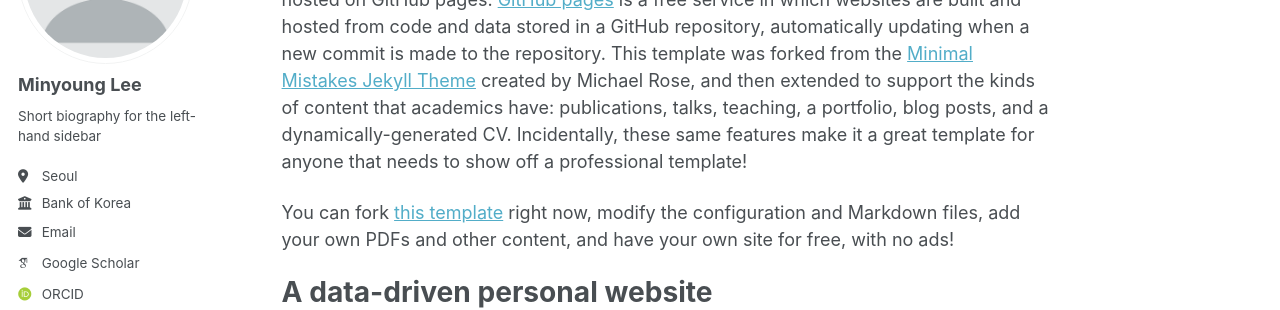
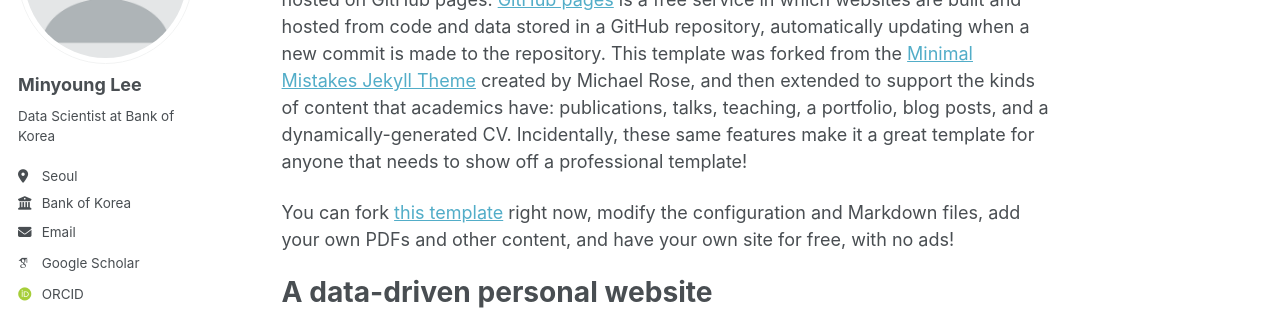
Before and after one commit to minyoung347/minyoung347.github.io, a Jekyll site: the page built from _pages/about.md, in a window 1280 px wide. Shown: the part 210-520 px from the top of the page. Built offline with Jekyll 4.4.1, drawn with Linux system fonts in a browser that asks for light colours; some web fonts are replaced; a script that is not in the unit is left out.

Commit message:
Update _config.yml

```diff
--- a/_config.yml
+++ b/_config.yml
@@ -25,7 +25,7 @@
   avatar           : "profile.png"
   name             : "Minyoung Lee"
   pronouns         : # example: "she/her"
-  bio              : "Short biography for the left-hand sidebar"
+  bio              : "Data Scientist at Bank of Korea"
   location         : "Seoul"
   employer         : "Bank of Korea"
   uri              : # URL
```
